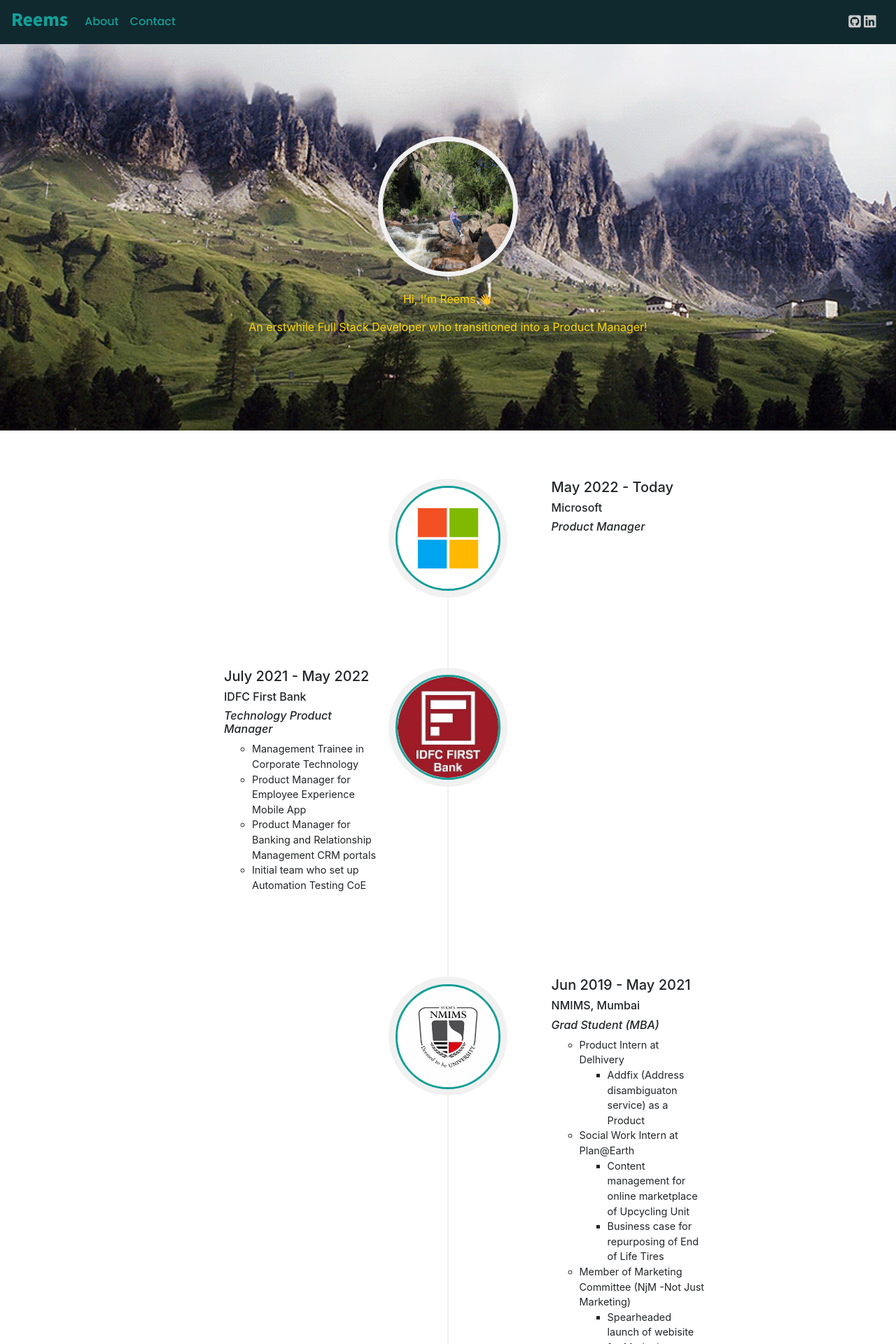
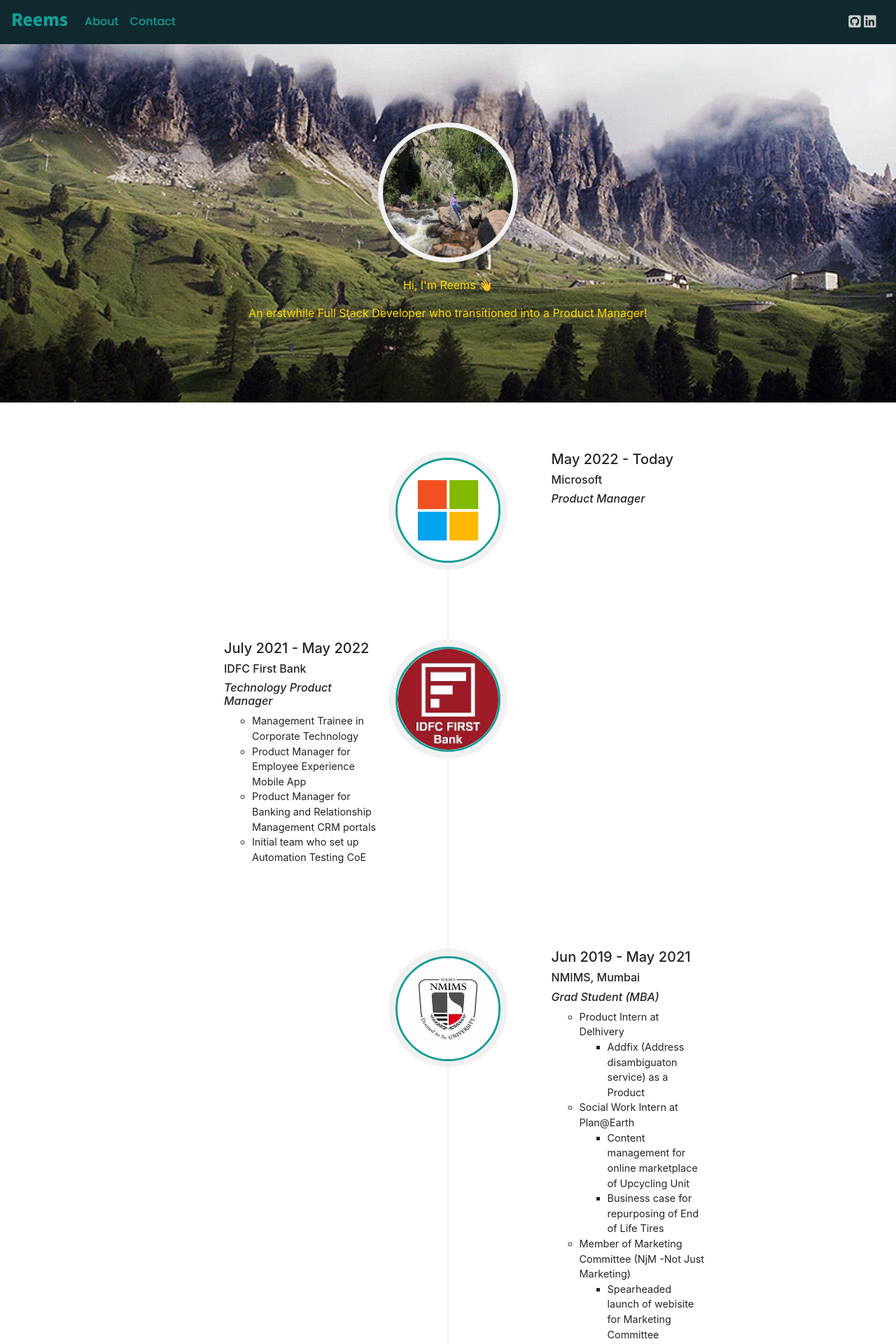
Before and after one commit to reemstk/reemstk.github.io, a Jekyll site: the page built from index.md, in a window 1280 px wide. Shown: the top 1920 px of the page at 70% size. Built offline with Jekyll 4.4.1, drawn with Linux system fonts in a browser that asks for light colours; nearby versions of some CDN libraries; comment, search, counter and statistics services are not loaded; our own code applies the rules of GitHub Pages for plain Markdown files.

Commit message:
Update main.css

```diff
--- a/css/main.css
+++ b/css/main.css
@@ -971,7 +971,7 @@
 
 .bg-img{
   height: auto;
-  padding: 100px 0;
+  padding: 80px 0;
   background: url(/assets/img/intro-bg.gif) no-repeat bottom center scroll;
   -webkit-background-size: cover;
   -moz-background-size: cover;
```
